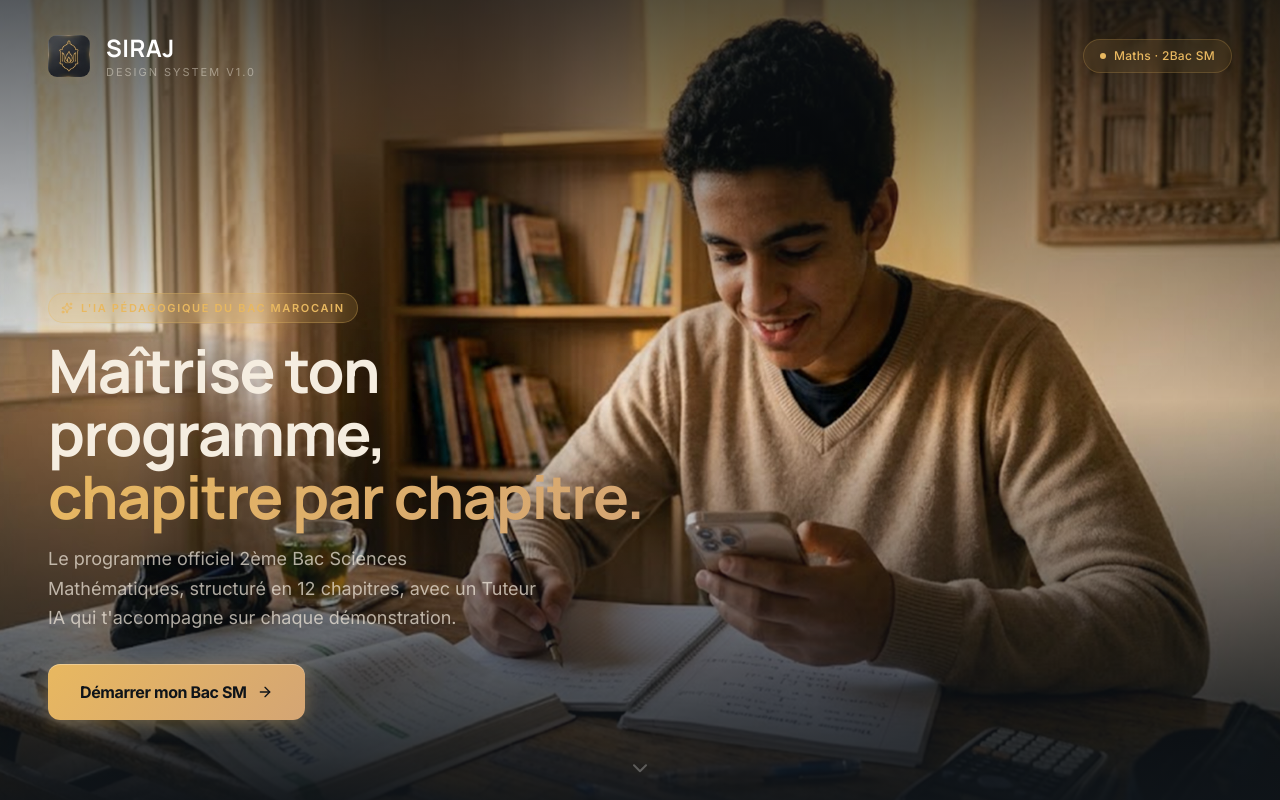
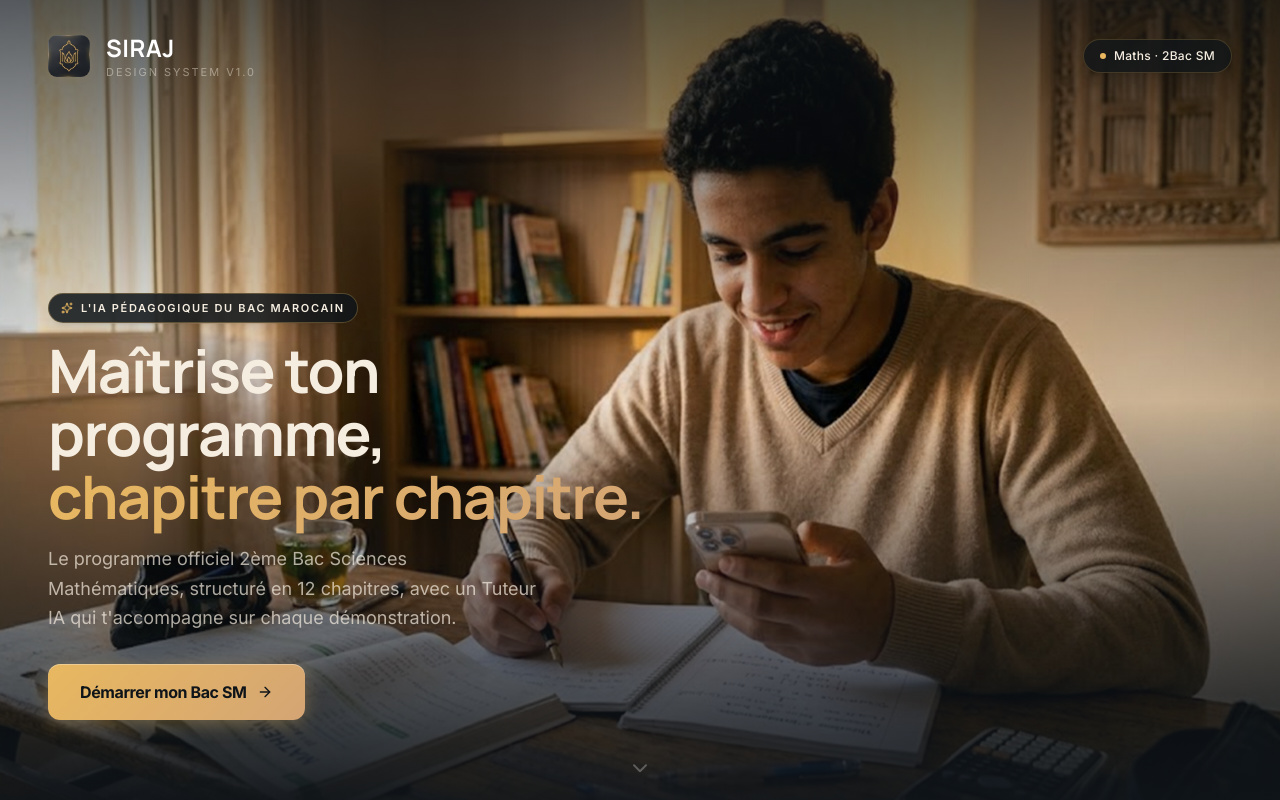
Before and after one commit to datguynabeel/Bac-IA, a Next.js app in the folder showcase-app/: page /showcase in a window 1280 px wide. Built offline with nearby package versions, Linux system fonts and the light colour scheme.

Commit message:
style: Improve contrast of header badges against background image

```diff
--- a/showcase-app/app/showcase/page.jsx
+++ b/showcase-app/app/showcase/page.jsx
@@ -704,11 +704,11 @@ export default function SirajShowcase() {
             initial={{ opacity: 0, x: 20 }}
             animate={{ opacity: 1, x: 0 }}
             transition={{ duration: 0.6 }}
-            className="hidden md:flex items-center gap-2 px-4 py-2 rounded-full backdrop-blur-sm"
-            style={{ background: 'rgba(232,184,96,0.08)', border: '1px solid rgba(232,184,96,0.2)' }}
+            className="hidden md:flex items-center gap-2 px-4 py-2 rounded-full backdrop-blur-md shadow-lg"
+            style={{ background: 'rgba(15, 20, 25, 0.75)', border: '1px solid rgba(232,184,96,0.2)' }}
           >
             <div className="w-1.5 h-1.5 rounded-full animate-pulse" style={{ background: tokens.color.gold }} />
-            <span className="text-xs font-medium tracking-wide" style={{ color: tokens.color.gold }}>
+            <span className="text-xs font-medium tracking-wide" style={{ color: tokens.color.cream }}>
               Maths · 2Bac SM
             </span>
           </motion.div>
@@ -720,11 +720,11 @@ export default function SirajShowcase() {
             animate={{ opacity: 1, y: 0 }}
             transition={{ duration: 0.8, delay: 0.2 }}
           >
-            <div className="inline-flex items-center gap-2 px-3 py-1.5 rounded-full mb-4 backdrop-blur-sm"
-              style={{ background: 'rgba(232,184,96,0.15)', border: '1px solid rgba(232,184,96,0.3)' }}
+            <div className="inline-flex items-center gap-2 px-3 py-1.5 rounded-full mb-4 backdrop-blur-md shadow-lg"
+              style={{ background: 'rgba(15, 20, 25, 0.85)', border: '1px solid rgba(232,184,96,0.3)' }}
             >
               <Sparkles className="w-3 h-3" style={{ color: tokens.color.gold }} />
-              <span className="text-[11px] font-semibold tracking-[0.15em] uppercase" style={{ color: tokens.color.gold }}>
+              <span className="text-[11px] font-semibold tracking-[0.15em] uppercase" style={{ color: tokens.color.cream }}>
                 L'IA pédagogique du Bac marocain
               </span>
             </div>
```
